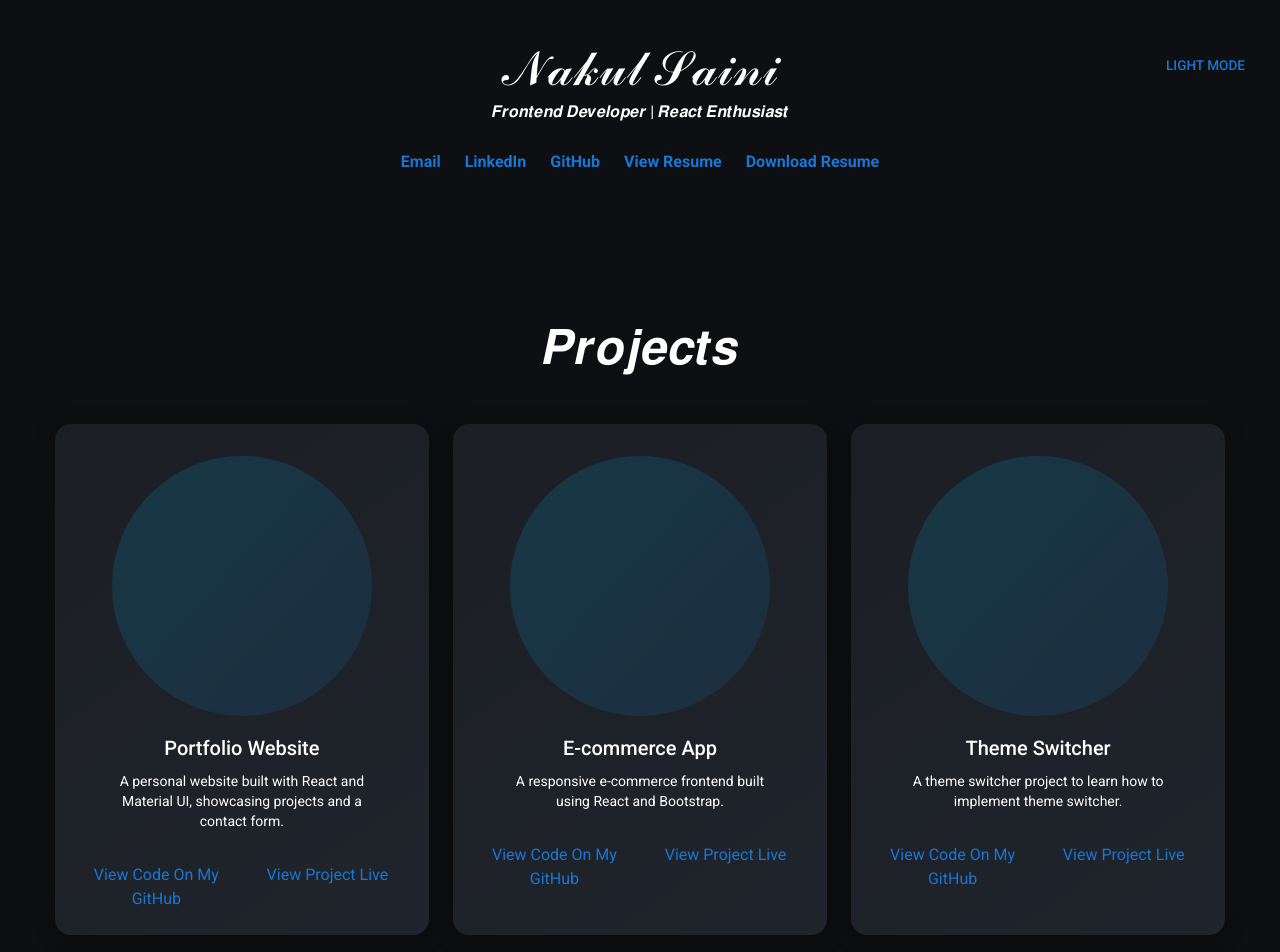
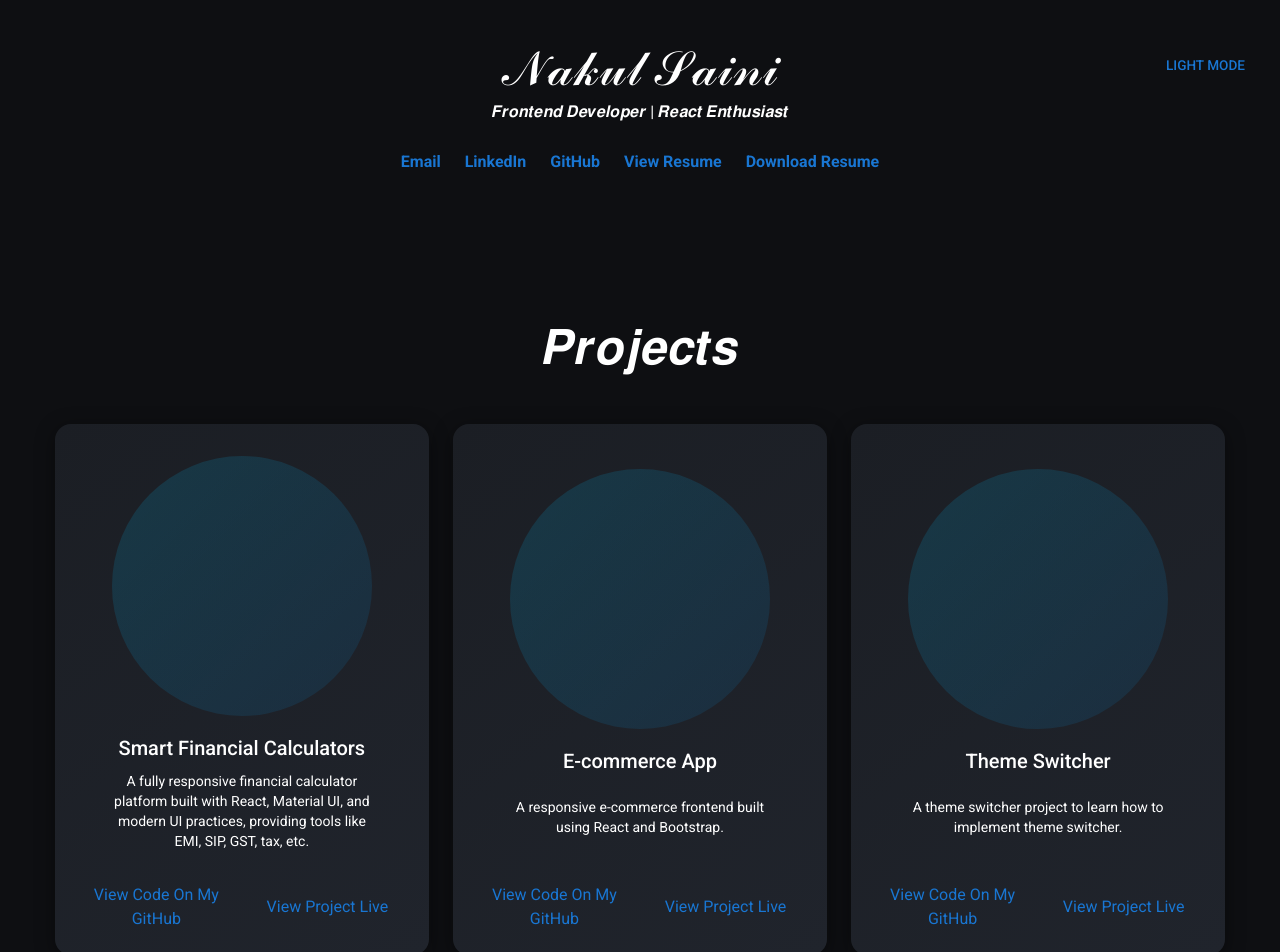
Before and after one commit to nakul-saini404/PortFolio_Site, a React (Vite) app: page / in a window 1280 px wide. Shown: the top 952 px of the page. Built offline with nearby package versions, Linux system fonts and the light colour scheme; some icons are missing; a web font is replaced by a local one.

Commit message:
update project link

```diff
--- a/src/components/Projects.jsx
+++ b/src/components/Projects.jsx
@@ -16,11 +16,11 @@ import AutoAwesomeIcon from "@mui/icons-material/AutoAwesome";
 
 const projects = [
   {
-    title: "Portfolio Website",
-    desc: "A personal website built with React and Material UI, showcasing projects and a contact form.",
+    title: "Smart Financial Calculators",
+    desc: "A fully responsive financial calculator platform built with React, Material UI, and modern UI practices, providing tools like EMI, SIP, GST, tax, etc.",
     icon: <WebIcon />,
-    link: "https://github.com/nakul-saini404/PortFolio_SIte",
-    link2: "https://nakul-saini404.github.io/PortFolio_Site/",
+    link2: "https://finance-calculator-llkvripfj-nakul-sainis-projects-761249f0.vercel.app/",
+    link: "https://github.com/nakul-saini404/Finance_calculator",
   },
   {
     title: "E-commerce App",
@@ -57,11 +57,9 @@ const projects = [
     link: "https://github.com/nakul-saini404/PortFolio_SIte",
     link2: "https://nakul-saini404.github.io/PortFolio_Site/",
   },
-
 ];
 
 const Projects = () => {
-  // ✅ useTheme() must be called at the top of the component, not inside JSX
   const theme = useTheme();
   const isDark = theme.palette.mode === "dark";
 
@@ -77,35 +75,44 @@ const Projects = () => {
         𝑷𝒓𝒐𝒋𝒆𝒄𝒕𝒔
       </Typography>
 
-      <Grid container spacing={3} width={"95%"} margin="auto">
+      <Grid container spacing={3} width="95%" margin="auto">
         {projects.map((p, i) => (
-          <Grid size={{ xs: 12, sm: 6, md: 6, lg: 4 }} key={i}>
+          <Grid size={{ xs: 12, sm: 12, md: 6, lg: 4 }} key={i}>
             <Card
               elevation={3}
               sx={{
-                height: "100%",
+                height: "100%",          // ← fills the Grid cell height
+                display: "flex",         // ← makes Card a flex container
+                flexDirection: "column", // ← stacks children vertically
                 color: isDark ? "#fff" : "#111",
                 borderRadius: "16px",
                 background: isDark
                   ? "linear-gradient(145deg, #1b1e24, #20242c)"
                   : "linear-gradient(145deg, #ffffff, #f0f0f0)",
                 boxShadow: isDark
-                  ? "0 4px 20px rgba(0, 0, 0, 0.4)"
-                  : "0 4px 20px rgba(0, 0, 0, 0.1)",
+                  ? "0 4px 20px rgba(0,0,0,0.4)"
+                  : "0 4px 20px rgba(0,0,0,0.1)",
                 pt: 2,
                 transition: "transform 0.3s ease, box-shadow 0.3s ease",
                 "&:hover": {
                   transform: "translateY(-6px)",
                   boxShadow: isDark
-                    ? "0 8px 25px rgba(0, 0, 0, 0.6)"
-                    : "0 8px 25px rgba(0, 0, 0, 0.2)",
+                    ? "0 8px 25px rgba(0,0,0,0.6)"
+                    : "0 8px 25px rgba(0,0,0,0.2)",
                 },
               }}
             >
-              <CardContent>
+              <CardContent
+                sx={{
+                  display: "flex",         // ← flex column inside card
+                  flexDirection: "column",
+                  flex: 1,                 // ← stretches to fill card height
+                }}
+              >
+                {/* Icon circle */}
                 <Box
                   sx={{
-                    width: 260, // bigger width
+                    width: 260,
                     height: 260,
                     background: isDark
                       ? "linear-gradient(135deg, rgba(0,200,255,0.15), rgba(0,150,255,0.1))"
@@ -114,7 +121,6 @@ const Projects = () => {
                     display: "flex",
                     alignItems: "center",
                     justifyContent: "center",
-                    textAlign: "center",
                     margin: "auto",
                     mb: 2,
                   }}
@@ -124,34 +130,30 @@ const Projects = () => {
                   })}
                 </Box>
 
-                <Typography
-                  variant="h6"
-                  sx={{ textAlign: "center", px: 3 }}
-                  gutterBottom
-                >
+                {/* Title */}
+                <Typography variant="h6" sx={{ textAlign: "center", px: 3 }} gutterBottom>
                   {p.title}
                 </Typography>
+
+                {/* Description */}
                 <Typography
                   variant="body2"
-                  sx={{
-                    margin: "auto",
-                    mb: 2,
-                    textAlign: "center",
-                    maxWidth: "80%",
-                  }}
+                  sx={{ margin: "auto", mb: 2, textAlign: "center", maxWidth: "80%" }}
                 >
                   {p.desc}
                 </Typography>
+
+                {/* Links — pushed to bottom */}
                 <Box
-                  display={"flex"}
+                  display="flex"
                   alignItems="center"
-                  justifyContent="soace-between"
+                  justifyContent="space-between"
+                  sx={{ mt: "auto" }}  // ← pushes this row to the card bottom
                 >
                   <Link
                     href={p.link}
                     sx={{
                       textAlign: "center",
-                      margin: "auto",
                       width: "100%",
                       display: "inline-block",
                       color: theme.palette.primary.main,
@@ -167,7 +169,6 @@ const Projects = () => {
                     href={p.link2}
                     sx={{
                       textAlign: "center",
-                      margin: "auto",
                       width: "100%",
                       display: "inline-block",
                       color: theme.palette.primary.main,
```
